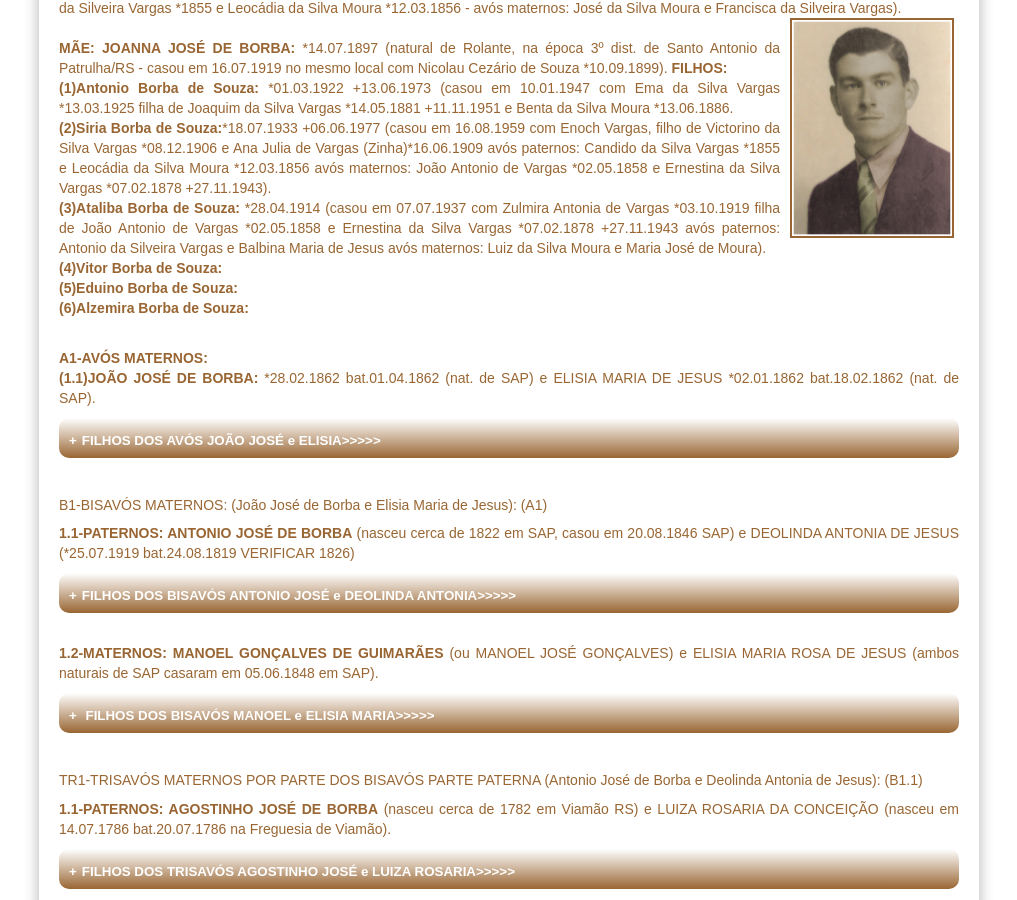
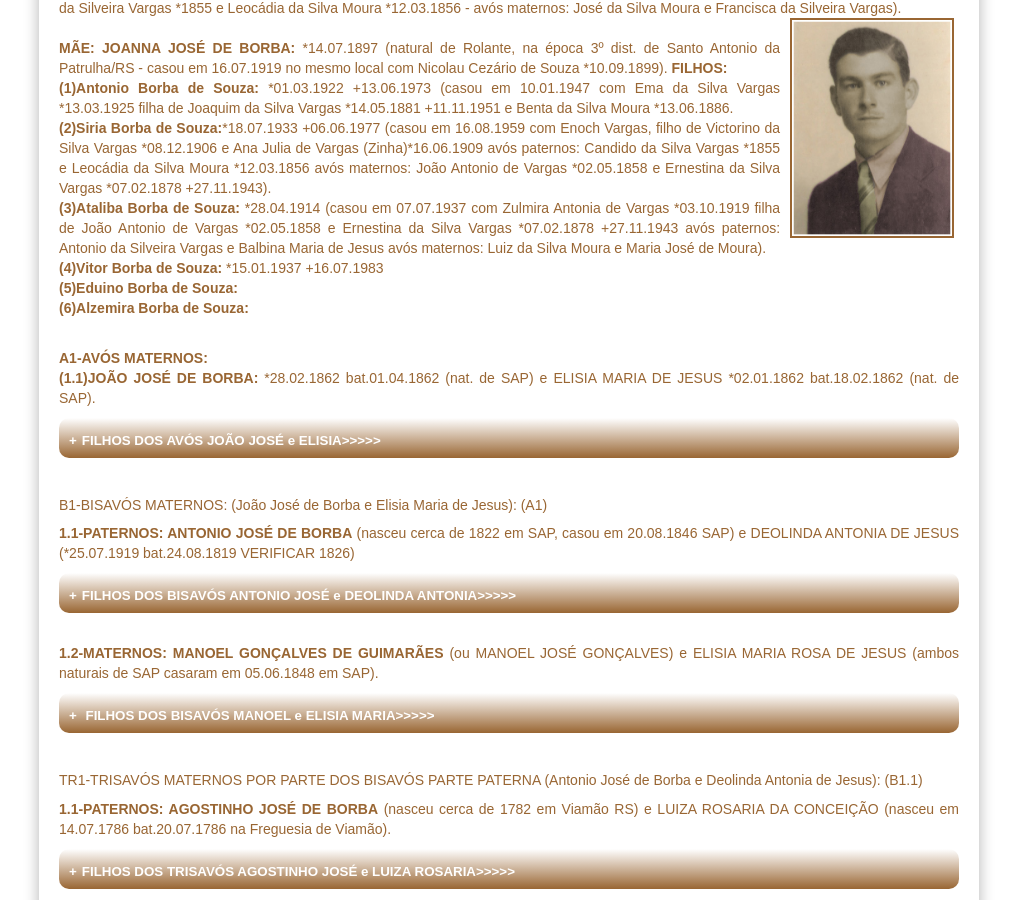
Before and after one commit to claudiovargas1955/claudiovargas1955.github.io, a Jekyll site: the page built from _pages/arvore-genealogica-da-familia-borba.html, in a window 1280 px wide and 900 px high, scrolled down 451 px. Shown: the whole window, without its empty margins (131-1148 px from the left). Built offline with Jekyll 4.4.1, drawn with Linux system fonts in a browser that asks for light colours; some web fonts are replaced.

Commit message:
Update arvore-genealogica-da-familia-borba.html

```diff
--- a/_pages/arvore-genealogica-da-familia-borba.html
+++ b/_pages/arvore-genealogica-da-familia-borba.html
@@ -58,7 +58,7 @@ Antonio de Vargas *02.05.1858 e Ernestina da Silva Vargas  *07.02.1878 +27.11.19
 <b>(3)Ataliba Borba de Souza:</b> *28.04.1914 (casou em 07.07.1937 com Zulmira Antonia de Vargas *03.10.1919 filha de João Antonio de
 Vargas *02.05.1858 e Ernestina da Silva Vargas *07.02.1878 +27.11.1943 avós paternos: Antonio da Silveira Vargas e Balbina Maria de
 Jesus avós maternos: Luiz da Silva Moura e Maria José de  Moura). <br/>
-<b>(4)Vitor Borba de Souza:</b> <br/>
+<b>(4)Vitor Borba de Souza:</b> *15.01.1937 +16.07.1983<br/>
 <b>(5)Eduino Borba de Souza:</b> <br/>
 <b>(6)Alzemira Borba de Souza:</b><br/> <br/>
 
```
